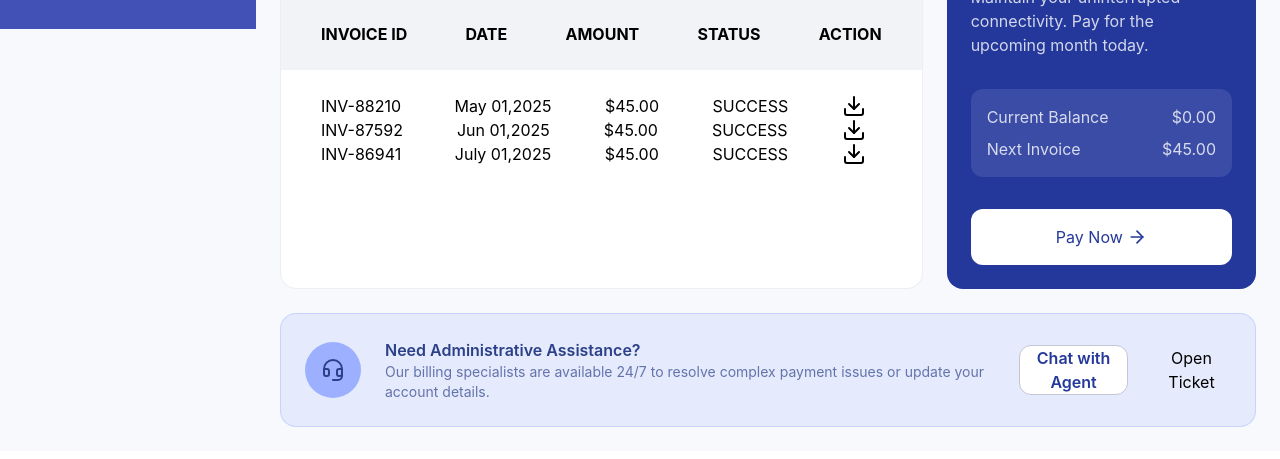
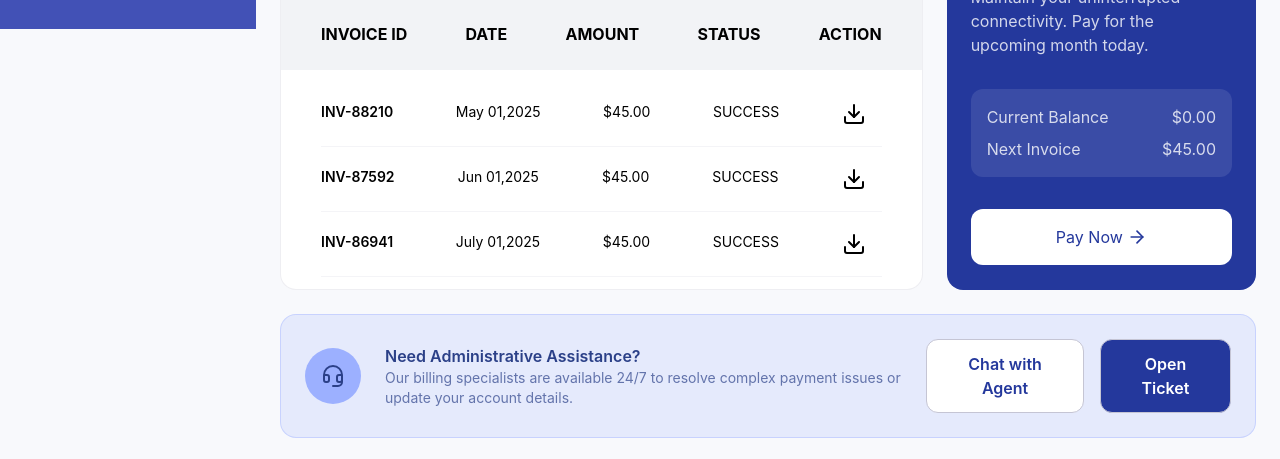
Before and after one commit to shi26tal/worldlink_project, a React (Vite) app: page /diagnostic/account in a window 1280 px wide. Shown: the part 771-1230 px from the top of the page. Built offline with nearby package versions, Linux system fonts and the light colour scheme.

Commit message:
nettv status

```diff
--- a/src/pages/Diagnostic-Page/AccountPage.tsx
+++ b/src/pages/Diagnostic-Page/AccountPage.tsx
@@ -201,10 +201,10 @@ const AccountPage = () => {
             </div>
           </div>
 
-          <div className="flex flex-col px-10 py-6">
+          <div className="flex flex-col px-10 py-3">
             {transactions.map((list) => (
-              <div key={list.id} className="flex justify-between pr-4">
-                <div>{list.id}</div>
+              <div key={list.id} className="flex justify-between pr-4 text-sm py-5 border-b border-[#C5C5D433]">
+                <div className="font-semibold">{list.id}</div>
                 <div>{list.date}</div>
                 <div>{list.amount}</div>
                 <div>{list.status}</div>
@@ -243,12 +243,13 @@ const AccountPage = () => {
         </div>
 
         {/* assiatance */}
-        <div className="col-span-12 bg-[#9CB0FF33] border border-[#9CB0FF66] rounded-2xl p-6 flex gap-6 items-center">
-          <div className="p-4 rounded-full bg-[#9CB0FF] w-fit">
+        <div className="col-span-12 bg-[#9CB0FF33] border border-[#9CB0FF66] rounded-2xl p-6 flex justify-between items-center ">
+          <div className="flex gap-6 items-center">
+            <div className="p-4 rounded-full  bg-[#9CB0FF] w-fit">
               <Headset color="#2B4088" />
             </div>
 
-          <div>
+            <div className="max-w-150">
               <h4 className="text-[#2B4088] font-semibold text-base">
                 Need Administrative Assistance?
               </h4>
@@ -257,13 +258,16 @@ const AccountPage = () => {
                 payment issues or update your account details.
               </p>
             </div>
+          </div>
 
-          <button className="text-[#24389C] text-base font-semibold bg-white rounded-xl border border-[#C5C5D4]">
+          <div className="gap-4 flex">
+            <button className="text-[#24389C] text-base font-semibold bg-white rounded-xl border border-[#C5C5D4] py-3 px-6">
               <span>Chat with Agent</span>
             </button>
-          <button>
+            <button className="text-white text-base font-semibold bg-[#24389C] rounded-xl border border-[#C5C5D4] py-3 px-6">
               <span>Open Ticket</span>
             </button>
+          </div>
         </div>
       </div>
     </div>
--- a/src/pages/Diagnostic-Page/NetTVStatusPage.tsx
+++ b/src/pages/Diagnostic-Page/NetTVStatusPage.tsx
@@ -1,12 +1,42 @@
-import Navbar from "./Navbar"
-
+import { MonitorPlay } from "lucide-react";
+import Navbar from "./Navbar";
 
 const NetTVStatusPage = () => {
   return (
     <div className="bg-[#F8F9FC] p-4 md:p-6">
-        <Navbar />
+      <Navbar />
+
+      <div className="flex my-6 items-center justify-between">
+        <div className="flex flex-col">
+          <h2 className="text-3xl font-bold">NetTV / IPTV Diagnostic</h2>
+          {/* <p className="text-[#5C5E65] text-base">
+            Administrative health check and financial overview.
+          </p> */}
+        </div>
+        <div className="flex gap-3">
+          {/* <button className="flex gap-2 items-center text-[#454652] py-2.5 px-4.5 bg-white rounded-lg border border-[#C5C5D4]">
+            <PrinterCheck size={20} />
+            <span>Print Report</span>
+          </button> */}
+          <button className="flex gap-2 items-center text-[#CACFFF] py-2.5 px-4.5 bg-[#24389C] rounded-lg">
+            <MonitorPlay size={20} />
+            <span>Active Service</span>
+          </button>
+        </div>
+      </div>
+
+      <div className="bg-white border border-[#E1E2E5] p-5 rounded-xl">
+
+        <div className="flex justify-between">
+          <p className="text-base font-semibold">Overall Health</p>
+          <span className="text-[#15803D] bg-[#DCFCE7] text-xs py-1 px-3 rounded-full">OPTIMAL</span>
+        </div>
+
+      </div>
+
+
     </div>
-  )
-}
+  );
+};
 
-export default NetTVStatusPage
+export default NetTVStatusPage;
```
Lines whose indentation alone changed are shown as unchanged.
